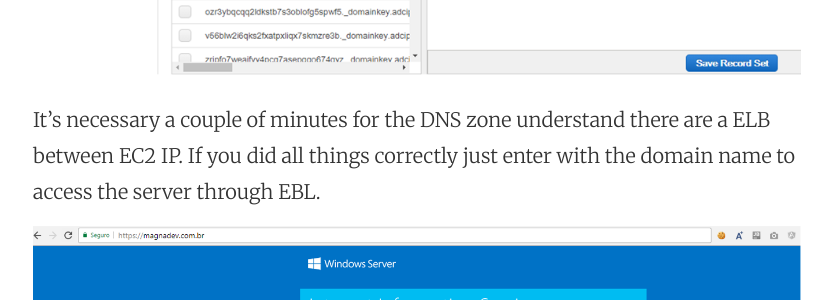
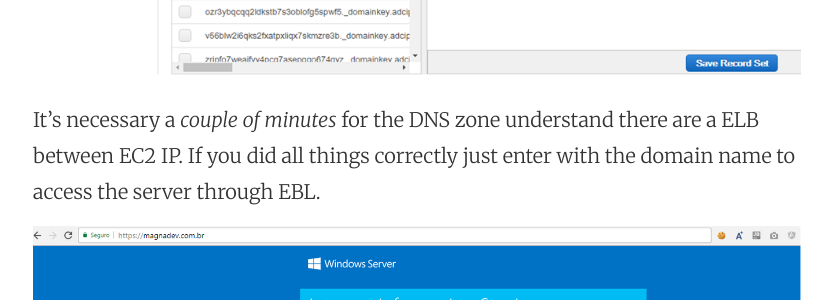
Before and after one commit to aragostinho/aragostinho.github.io, a Jekyll site: the page built from _posts/2018-04-10-configuring-https-aws-certificate-manager-on-windows-ec2.markdown, in a window 1280 px wide and 900 px high, scrolled down 19604 px. Shown: the part 153-453 px from the top of the window, without its empty margins (223-1055 px from the left). Built offline with Jekyll 4.4.1, drawn with Linux system fonts in a browser that asks for light colours.

```diff
--- a/_posts/2018-04-10-configuring-https-aws-certificate-manager-on-windows-ec2.markdown
+++ b/_posts/2018-04-10-configuring-https-aws-certificate-manager-on-windows-ec2.markdown
@@ -225,7 +225,7 @@ To configure DNS zone with ELB is necessary first of all a DNS Zone configured.
 
 ![DNS](https://github.com/aragostinho/aragostinho.github.io/blob/master/_imgs/https/DNS.PNG?raw=t)
 
-It's necessary a couple of minutes for the DNS zone understand there are a ELB between EC2 IP. If you did all things correctly just enter with the domain name to access the server through EBL.
+It's necessary a *couple of minutes* for the DNS zone understand there are a ELB between EC2 IP. If you did all things correctly just enter with the domain name to access the server through EBL.
 
 ![SUCCESS](https://github.com/aragostinho/aragostinho.github.io/blob/master/_imgs/https/Success.PNG?raw=t)
 
```
